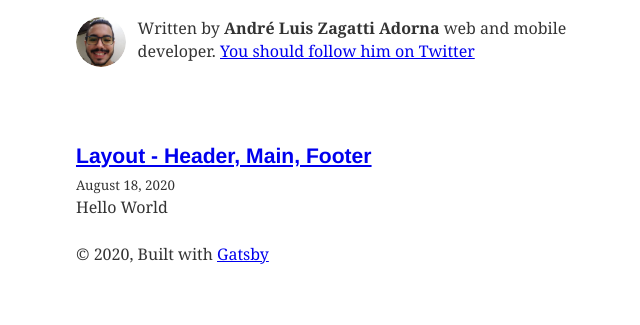
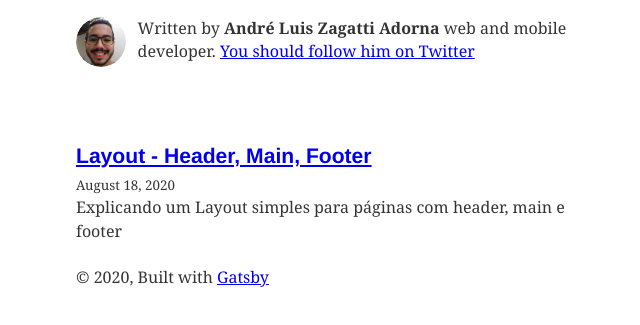
Before and after one commit to AZagatti/my-blog, a Gatsby site: page / in a window 1280 px wide. Shown: the part 111-436 px from the top of the page, without its empty margins (303-943 px from the left). Built offline with nearby package versions, Linux system fonts and the light colour scheme; Gatsby itself is replaced by a stand-in of ours; some packages are replaced by stand-ins of ours.

Commit message:
fix: fix post description

```diff
--- a/content/blog/layout/index.md
+++ b/content/blog/layout/index.md
@@ -1,7 +1,7 @@
 ---
 title: Layout - Header, Main, Footer
 date: "2020-08-18T00:30:34.284Z"
-description: "Hello World"
+description: "Explicando um Layout simples para páginas com header, main e footer"
 ---
 
 Como meu primeiro post do blog vou mostrar uma estrutura de layout que ando utilizando quando preciso de um layout com `header`, `main` e `footer`.
```
